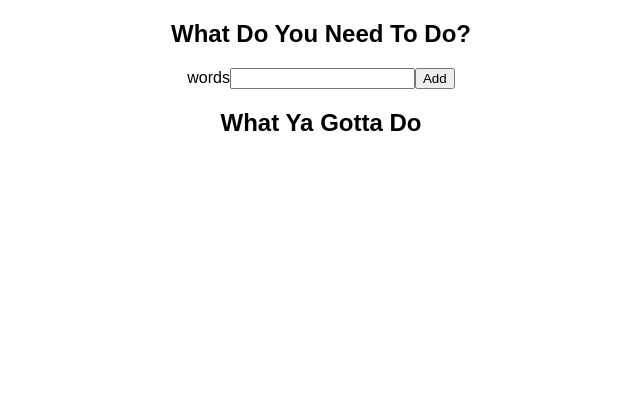
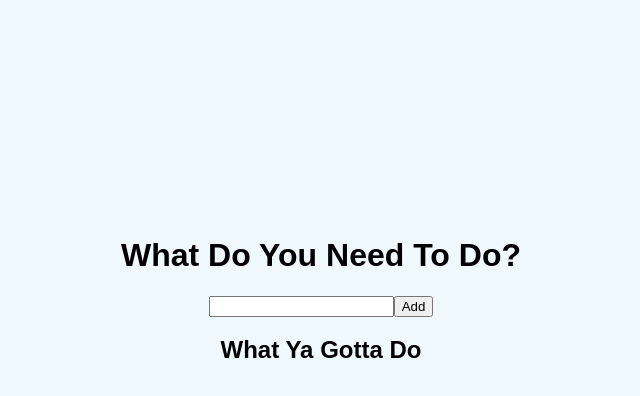
Before and after one commit to Craveburn/to-do-list, a React (Create React App) app: page / in a window 1280 px wide. Shown: the top 396 px of the page, without its empty margins (319-959 px from the left). Built offline with nearby package versions, Linux system fonts and the light colour scheme.

Commit message:
adding class names for proper styling/adding .css to components

```diff
--- a/src/App.js
+++ b/src/App.js
@@ -1,6 +1,6 @@
 import React, { Component } from 'react'
 import Home from './Home'
-import './App.css'
+// import './App.css'
 
 class App extends Component {
   render() {
--- /dev/null
+++ b/src/Home.css
@@ -0,0 +1,20 @@
+.container {
+    display: flex;
+    align-items: center;
+    justify-content: center;
+    flex-direction: column;
+    width: 600px;
+    height: 600px;
+}
+
+.listBody {
+    display: flex;
+    align-items: center;
+    justify-content: center;
+    flex-direction: column
+}
+
+.list {
+    display: flex;
+
+}
--- a/src/Home.js
+++ b/src/Home.js
@@ -1,5 +1,6 @@
 import React, { Component } from 'react'
 import User from './User'
+import './Home.css'
 
 export default class Home extends Component {
     state = {
@@ -8,14 +9,14 @@ export default class Home extends Component {
         },
         users: [
             {
-                createToDo: 'example'
+                createToDo: ''
             }
         ]
     }
     handleOnChange = (e) => {
         if (e.target.id === "toDoEntry")
             this.setState({
-                toDoEntry: e.target.value
+                createToDo: e.target.value
             })
     }
     handleOnClick = () => {
@@ -30,27 +31,26 @@ export default class Home extends Component {
         })
     }
     renderList = () => {
-        return this.state.user.map((users) => {
-            return (
-                <User key={0} createToDo={users.createToDo} />
+        return this.state.users.map((user, i) => {
+            return(
+                <User key={i} createToDo={user.createToDo} />
             )
         })
     }
-
     render() {
         console.log(this.state)
         return (
-            <div>
-                <article>
+            <div className="container">
+                <header>
                     <h1>What Do You Need To Do?</h1>
-                    <div><label>words</label><input id="toDoEntry" onChange={this.handleOnChange} />
+                    <div><input id="toDoEntry" onChange={this.handleOnChange} />
                         <button onClick={this.handleOnClick}>Add</button>
                     </div>
-                </article>
-                <article>
+                </header>
+                <article className="listBody">
                     <h1>What Ya Gotta Do</h1>
                     <div>
-                        {this.renderList}
+                       {this.renderList()}
                     </div>
                 </article>
             </div>
--- /dev/null
+++ b/src/User.css
@@ -0,0 +1,4 @@
+div {
+    display: flex;
+    justify-content: center;
+}
--- a/src/User.js
+++ b/src/User.js
@@ -1,5 +1,6 @@
 import React, { Component } from 'react'
 import ReactPropTypes from 'prop-types'
+import './User.css'
 
 export default class User extends Component{
     static propTypes = {
--- a/src/index.css
+++ b/src/index.css
@@ -1,4 +1,5 @@
 body {
+  background-color: aliceblue;
   margin: 0;
   padding: 0;
   font-family: sans-serif;
```
